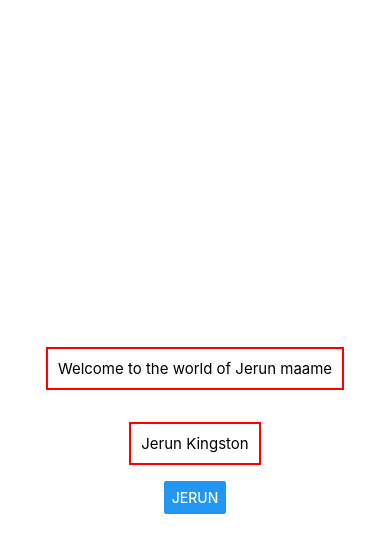
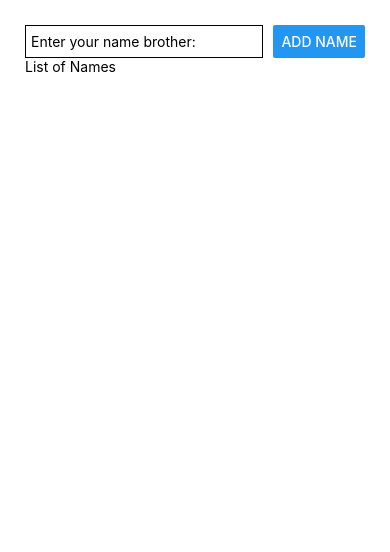
Before and after one commit to jerun276/AwesomeProject, a React Native app: screen / in a window 390 px wide. Shown: the top 552 px of the page. Built offline with nearby package versions, Linux system fonts and the light colour scheme.

Commit message:
Understanding Layouts

```diff
--- a/App.js
+++ b/App.js
@@ -1,35 +1,35 @@
 import { StatusBar } from 'expo-status-bar';
-import { Button, StyleSheet, Text, View } from 'react-native';
+import { Button, StyleSheet, Text, TextInput, View } from 'react-native';
 
 export default function App() {
   return (
-    <View style={styles.container}>
-      <Text style={styles.container1}>
-        Welcome to the world of Jerun maame
-      </Text>
-      <Text style={styles.container1}>
-        Jerun Kingston
-      </Text>
+    <View style={styles.appcontainer}>
+      <View style={styles.inputContainer}>
+        <TextInput style={styles.textInput} placeholder='Enter your name brother: '/>
+        <Button title='Add name'/>
+      </View>
       <View>
-        <Button title='Jerun' />
+        <Text>List of Names</Text>
       </View>
-      <StatusBar style="auto" />
     </View>
+
   );
 }
 
 const styles = StyleSheet.create({
-  container: {
-    flex: 1,
-    backgroundColor: '#fff',
-    alignItems: 'center',
-    justifyContent: 'center',
+  appcontainer :{
+    padding: 25,
   },
-  container1: {
-    margin: 16,
-    borderWidth: 2,
-    borderColor: 'red',
-    padding: 10,
-    fontSize: 15,
+  inputContainer: {
+    flexDirection: 'row',
+    justifyContent:'space-between'
+  },
+  textInput: {
+    borderWidth: 1,
+    borderColor: 'black',
+    width: '80%',
+    marginRight: 10,
+    padding: 5,
   }
+
 });
```
